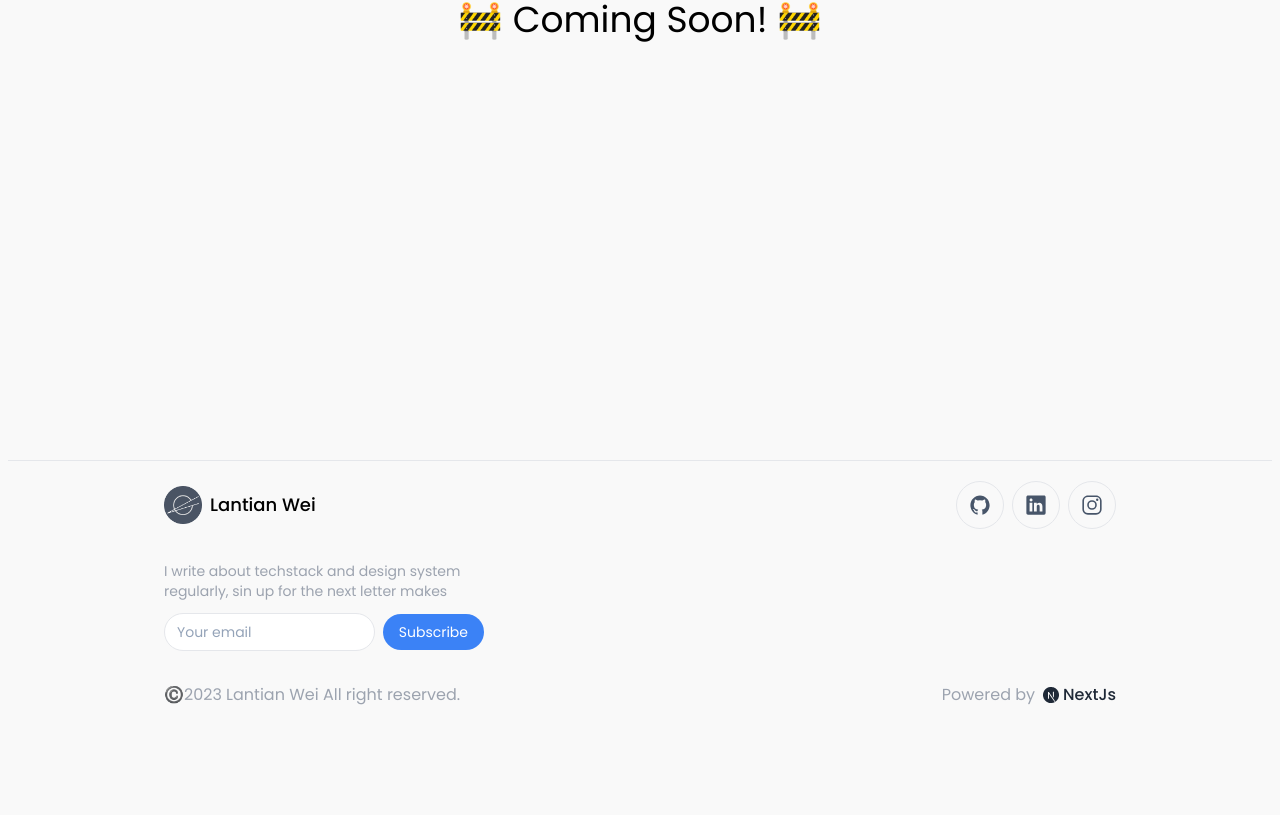
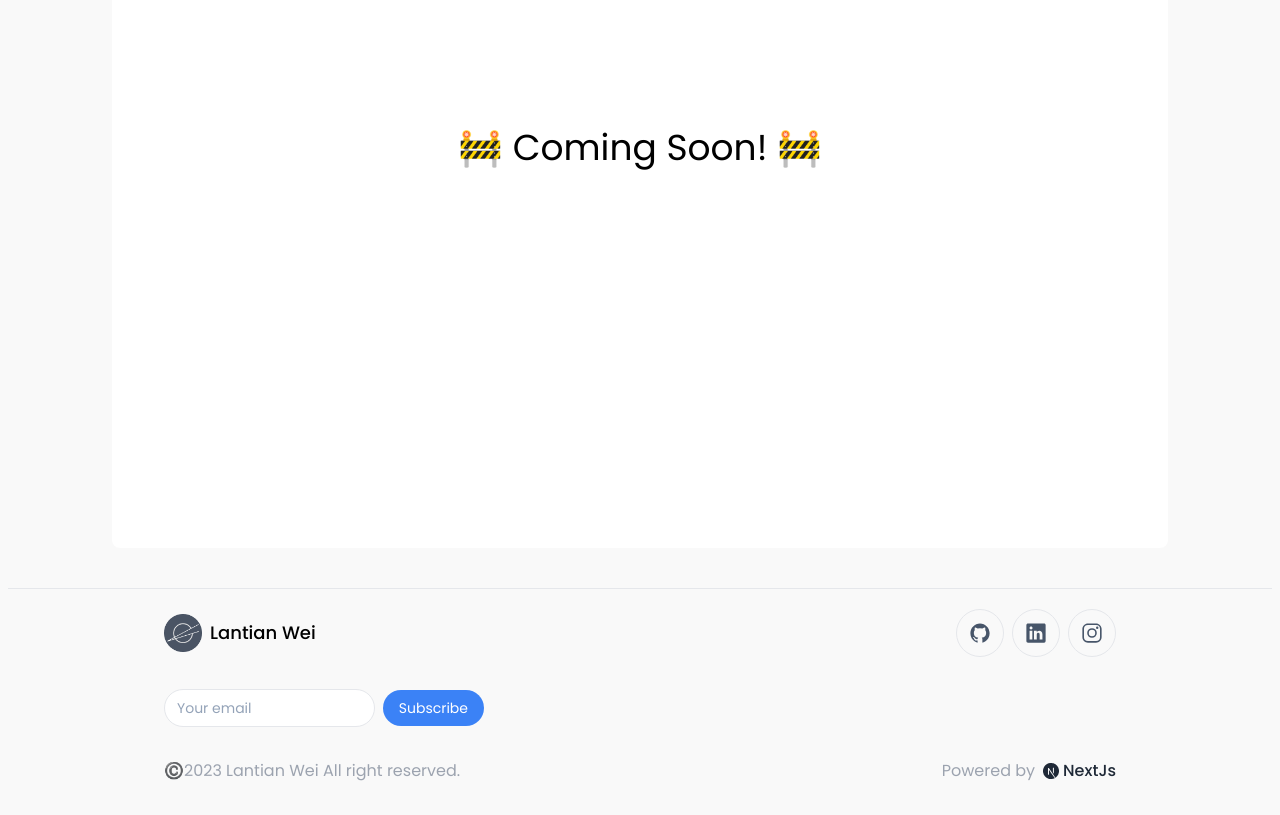
Before and after one commit to weilantian/lantian-web, a Next.js app: page / in a window 1280 px wide. Shown: the part 380-1195 px from the top of the page. Before the commit the page ends 1119 px from the top, so only its background shows below. Built offline with nearby package versions, Linux system fonts and the light colour scheme.

Commit message:
feat: coming soon site seo+beautify

```diff
--- a/components/Footer.tsx
+++ b/components/Footer.tsx
@@ -45,11 +45,6 @@ const Footer: FC = () => {
           </div>
         </div>
         <div className="mt-8 max-w-[320px]">
-          <p className="text-sm text-gray-400">
-            I write about techstack and design system regularly, sin up for the
-            next letter makes
-          </p>
-
           <form className=" mt-3 flex items-center">
             <input
               type="email"
--- a/pages/index.tsx
+++ b/pages/index.tsx
@@ -15,7 +15,10 @@ export default function Home() {
   }, []);
   return (
     <>
-      <div className="w-full flex h-screen items-center justify-center">
+      <Head>
+        <title>Lantian Wei</title>
+      </Head>
+      <div className=" flex mx-28 mt-32 rounded-lg bg-white h-screen items-center justify-center">
         <h1 className=" text-2xl  md:text-4xl">🚧 Coming Soon! 🚧</h1>
       </div>
     </>
```
